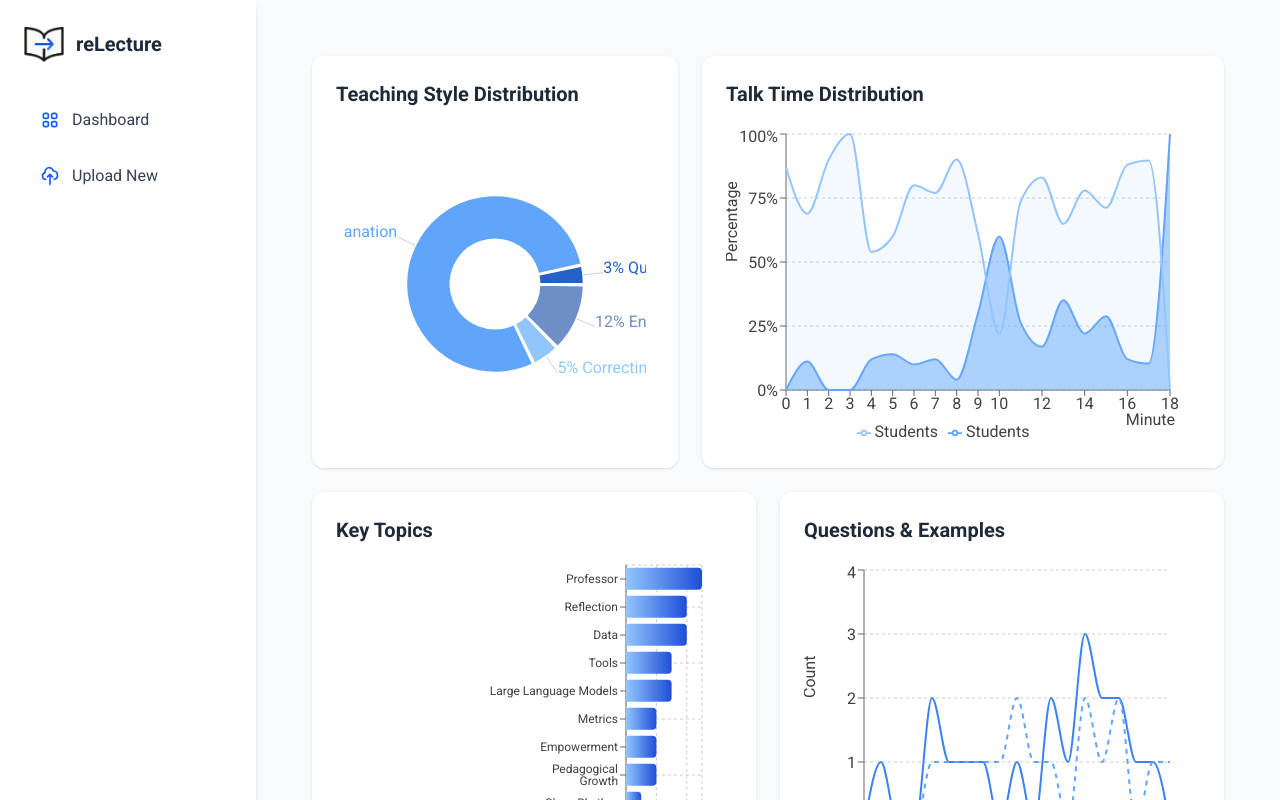
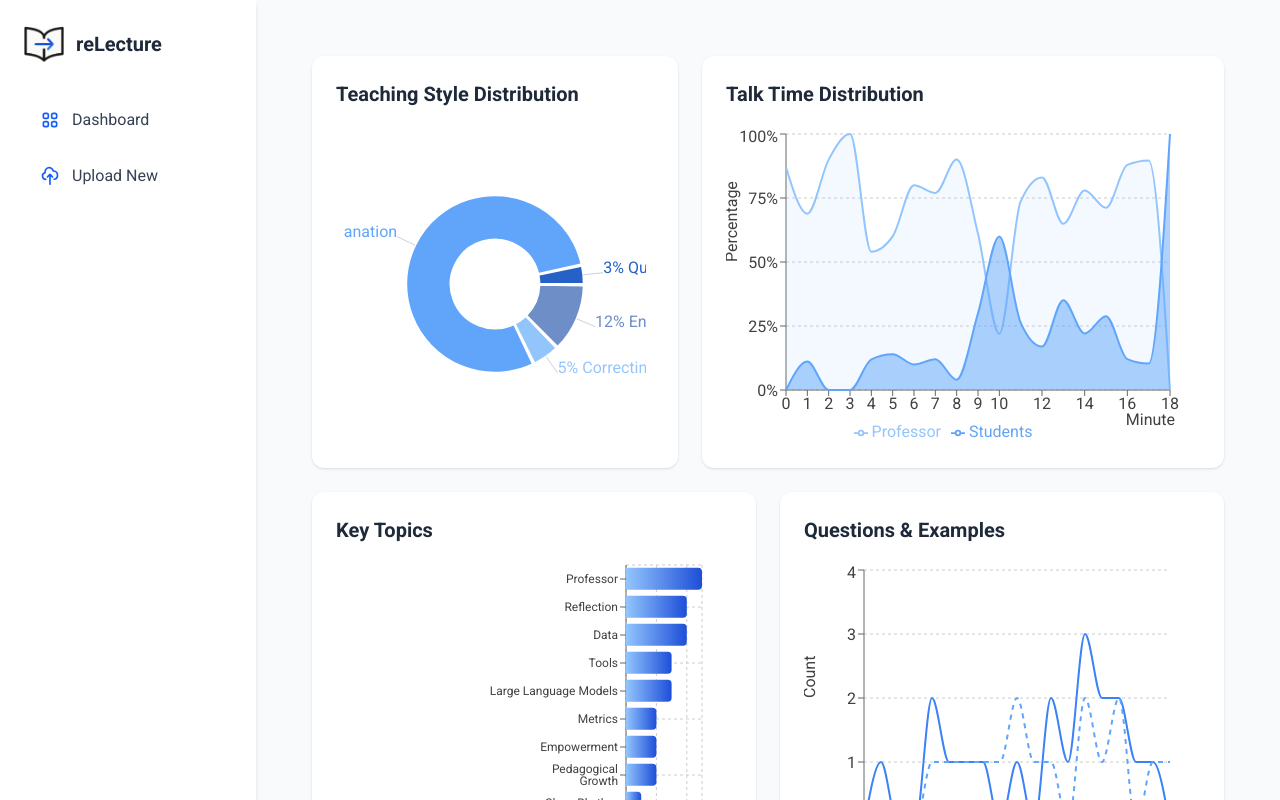
Before and after one commit to Afroefras/education-ai-analytics, a React (Vite) app in the folder frontend/: page /visualization-test in a window 1280 px wide. Shown: the top 800 px of the page. Built offline with nearby package versions, Linux system fonts and the light colour scheme.

Commit message:
Update TalkTimeChart.jsx

```diff
--- a/frontend/src/components/Charts/TalkTimeChart.jsx
+++ b/frontend/src/components/Charts/TalkTimeChart.jsx
@@ -5,10 +5,10 @@ const TalkTimeChart = ({ data = [] }) => {
     return <p className="text-gray-500">No talk time data available</p>;
   }
 
-  // Lighter blue color palette
+  // Color palette
   const colors = {
-    student: '#60a5fa',  // blue-300 (lighter)
-    professor: '#93c5fd' // blue-500 (lighter)
+    darkBlue: '#60a5fa',  // Darker blue
+    lightBlue: '#93c5fd' // Lighter blue
   };
 
   const textColor = '#414141';
@@ -56,32 +56,25 @@ const TalkTimeChart = ({ data = [] }) => {
               color: textColor
             }}
           />
-          <Legend
-            formatter={(value) => (
-              <span style={{ color: textColor }}>
-                {value === 'professor_percentage' ? 'Professor' : 'Students'}
-              </span>
-            )}
-            wrapperStyle={{ color: textColor }}
-          />
+          <Legend wrapperStyle={{ color: textColor }} />
           <Area
             type="monotone"
-            dataKey="student_percentage"
-            stroke={colors.student}
-            fill={colors.student}
-            fillOpacity={0.5}
-            name="Students"
+            dataKey="professor_percentage"
+            stroke={colors.lightBlue}
+            fill={colors.lightBlue}
+            fillOpacity={0.1}
+            name="Professor"
             unit="%"
             strokeWidth={2}
             dot={false}
           />
           <Area
             type="monotone"
-            dataKey="professor_percentage"
-            stroke={colors.professor}
-            fill={colors.professor}
-            fillOpacity={0.1}
-            name="Professor"
+            dataKey="student_percentage"
+            stroke={colors.darkBlue}
+            fill={colors.darkBlue}
+            fillOpacity={0.5}
+            name="Students"
             unit="%"
             strokeWidth={2}
             dot={false}
```
